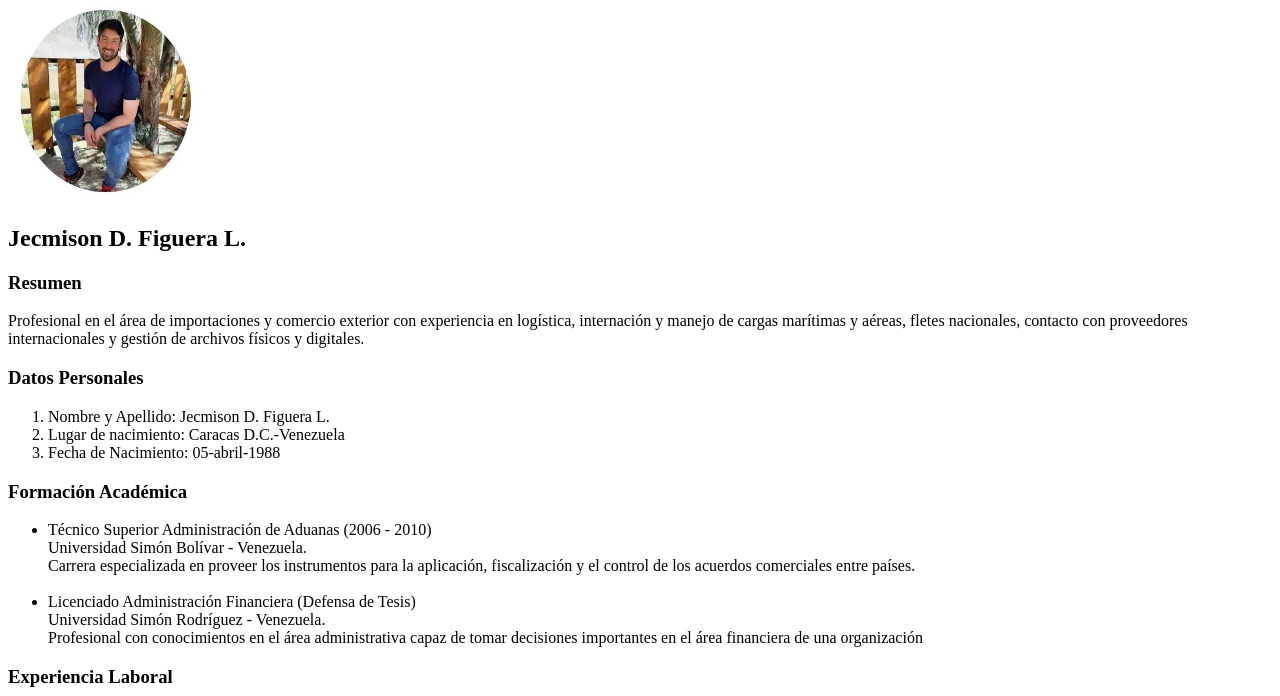
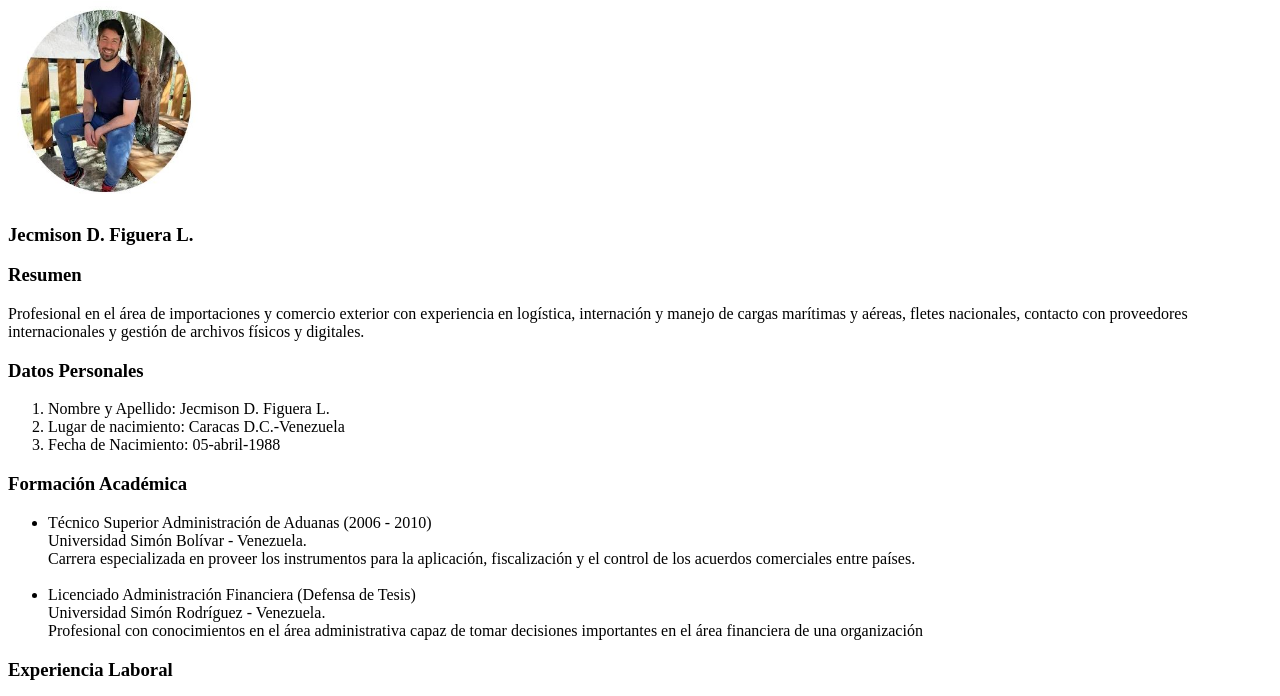
Before and after one commit to Fel-Jim/CV2, a plain HTML site: page index.html in a window 1280 px wide. Shown: the part 79-775 px from the top of the page. Drawn offline with Linux system fonts and the light colour scheme.

Commit message:
se cambia h2 a H3 en linea 13

```diff
--- a/index.html
+++ b/index.html
@@ -10,7 +10,7 @@
 <body>
     <h1>Curriculum VITAE</h1>
     <img src="assets/imgs/fotoCVjec.JPG" width="200" height="200" alt="Foto de Jecmison">
-    <h2>Jecmison D. Figuera L.</h2>
+    <h3>Jecmison D. Figuera L.</h3>
     <h3>Resumen</h3>
     <P>Profesional en el área de importaciones y comercio exterior con experiencia en
         logística, internación y manejo de cargas marítimas y aéreas, fletes nacionales,
```
